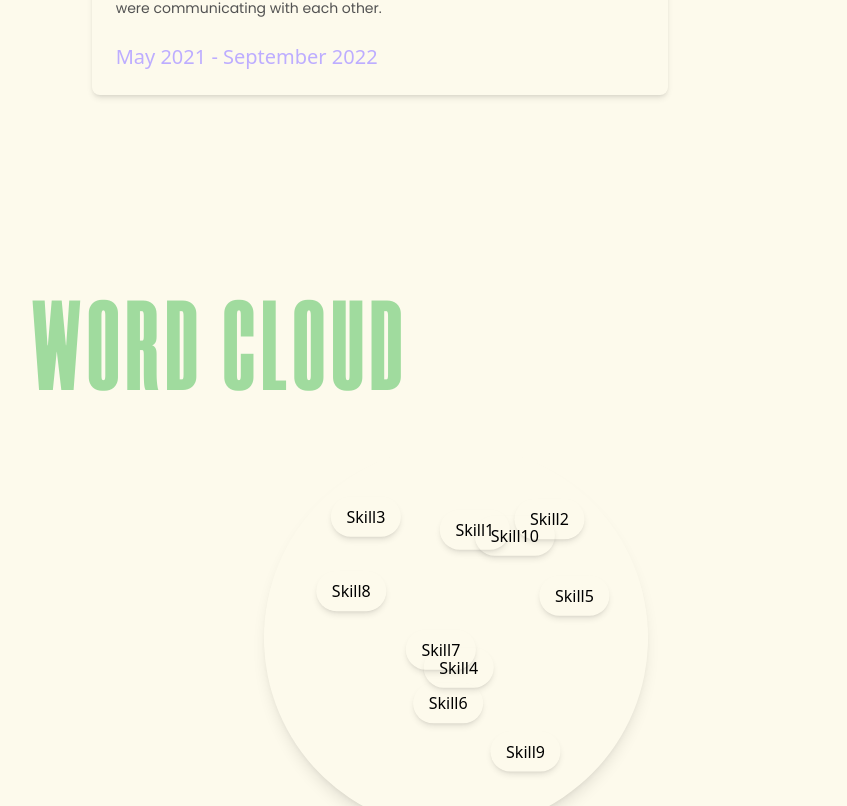
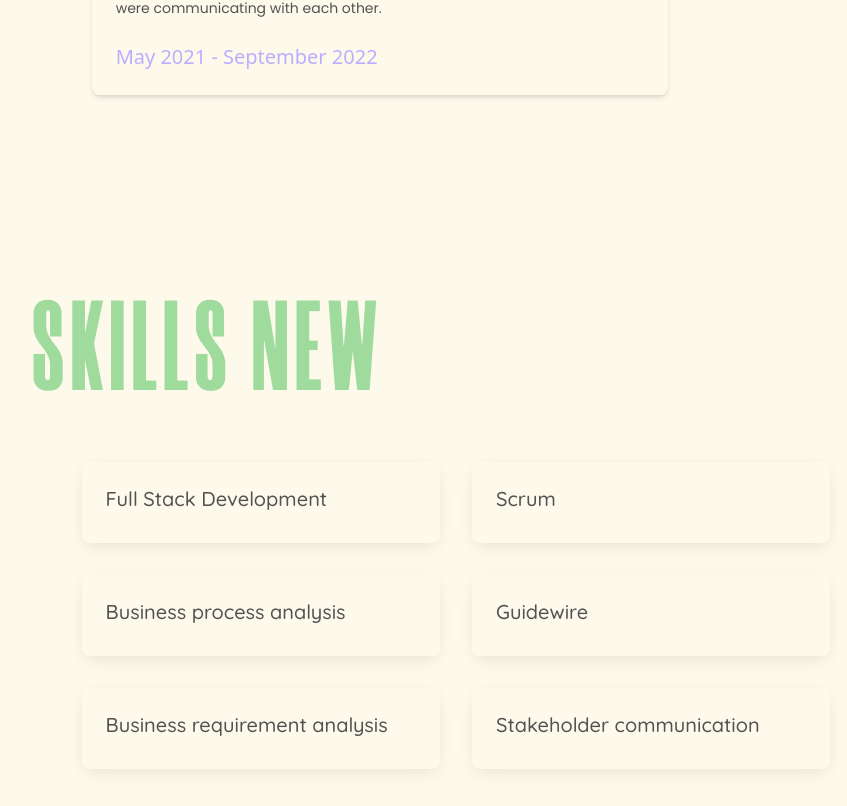
Before and after one commit to shreyasichauhan19/ShreyasiChauhan, a React (Vite) app: page / in a window 1280 px wide. Shown: the part 3418-4224 px from the top of the page, without its empty margins (184-1031 px from the left). Built offline with nearby package versions, Linux system fonts and the light colour scheme; a web font is replaced by a local one.

Commit message:
general layout added

```diff
--- /dev/null
+++ b/src/Components/WordCloudItem.jsx
@@ -0,0 +1,17 @@
+// ProjectCards.js
+import React from 'react';
+
+const WordCloudItem = ({ cloudItem }) => {
+  return (
+    <div className="block rounded-lg bg-white shadow-[0_2px_15px_-3px_rgba(0,0,0,0.07),0_10px_20px_-2px_rgba(0,0,0,0.04)] dark:bg-neutral-700">
+
+      <div className="p-6">
+        <h5 className="mb-2 text-xl font-medium leading-tight text-grayscale-400 dark:text-neutral-50" style={{ fontFamily: 'Quicksand', fontSize: '20px'}}>
+          {title}
+        </h5>
+      </div>
+    </div>
+  );
+};
+
+export default WordCloudItem;
--- a/src/Constants/constants.js
+++ b/src/Constants/constants.js
@@ -83,38 +83,33 @@ const media = {
   avatar,
 };
 
-const cloud = {
-  htmlIcon,
-  cssIcon,
-  shopify,
-  tailwind,
-  jsIcon,
-  jenkins,
-  reactIcon,
-  threading,
-  docker,
-  awsIcon,
-  google,
-  networking,
-  visualstudio,
-  protocol,
-  stripe,
-  javaIcon,
-  gitIcon,
-  githubIcon,
-  psqlIcon,
-  eslintIcon,
-  pyIcon,
-  viteIcon,
-  terminal,
-  clientserver,
-  debugging,
-  nodeIcon,
-  raspIcon,
-  neoIcon,
-  figmaIcon,
-  avatar,
-};
+const cloudData = [
+  {
+    cloudItem: 'Full Stack Development',
+
+  },
+  {
+    cloudItem: 'Scrum',
+
+  },
+
+  {
+    cloudItem: 'Business process analysis',
+
+  },
+  {
+    cloudItem: 'Guidewire',
+
+  },
+  {
+    cloudItem: 'Business requirement analysis',
+
+  },
+  {
+    cloudItem: 'Stakeholder communication',
+
+  },
+];
 
 const icons = {
   faBars,
@@ -355,7 +350,7 @@ export {
   introduction,
   memoji,
   skills,
-  cloud,
+  cloudData,
   markerSvg,
   icons,
 };
--- a/src/Pages/WordCloud.jsx
+++ b/src/Pages/WordCloud.jsx
@@ -1,49 +1,26 @@
+import React from 'react';
+import SectionTitle from '../Components/SectionTitle';
+import ProjectCards from '../Components/ProjectCards';
+import { cloudData } from '../Constants/constants';
 
 
-// WordCloud.jsx
-import React, { useState } from "react";
-import SectionTitle from '../Components/SectionTitle';
-import { motion } from "framer-motion";
+const WordCloud = () => {
 
-const words = [
-  "Skill1", "Skill2", "Skill3", "Skill4", "Skill5",
-  "Skill6", "Skill7", "Skill8", "Skill9", "Skill10"
-];
-
-const getRandomPosition = () => {
-  return {
-    x: Math.random() * 250 - 125,
-    y: Math.random() * 250 - 125
-  };
-};
-
-const WordCloud = () => {
-  const [hovered, setHovered] = useState(null);
 
   return (
-    <div id="wordcloud" className="w-full flex overflow-hidden-web justify-center">
-      <div className="w-full xl:w-[70%] ml-[6%] mr-[6%] flex flex-col items-center">
-        <div className="w-full mt-[15%]">
-          <SectionTitle title="WORD CLOUD" />
+    <div id="projects" className="w-full overflow-hidden-web flex justify-center">
+      <div className="w-full xl:w-[70%] flex flex-col">
+        <div className="mt-[15%]">
+          <SectionTitle title="SKILLS NEW"/>
         </div>
-        <div className="relative w-96 h-96 flex items-center justify-center rounded-full bg-blue-100 shadow-lg">
-          {words.map((word, index) => {
-            const position = getRandomPosition();
-            return (
-              <motion.div
-                key={index}
-                initial={position}
-                animate={{ scale: hovered === index ? 1.5 : 1 }}
-                transition={{ type: "spring", stiffness: 100, damping: 10 }}
-                onMouseEnter={() => setHovered(index)}
-                onMouseLeave={() => setHovered(null)}
-                className="absolute flex items-center justify-center rounded-full bg-blue-300 px-4 py-2 shadow-md cursor-pointer text-white"
-                style={{ transform: `translate(${position.x}px, ${position.y}px)` }}
-              >
-                {word}
-              </motion.div>
-            );
-          })}
+        <div className="w-full flex flex-wrap justify-center">
+          {cloudData.map((data, index) => (
+            <div className="w-[40%] h-[auto] m-4" key={index}>
+              <ProjectCards
+                title={data.cloudItem}
+              />
+            </div>
+          ))}
         </div>
       </div>
     </div>
```
